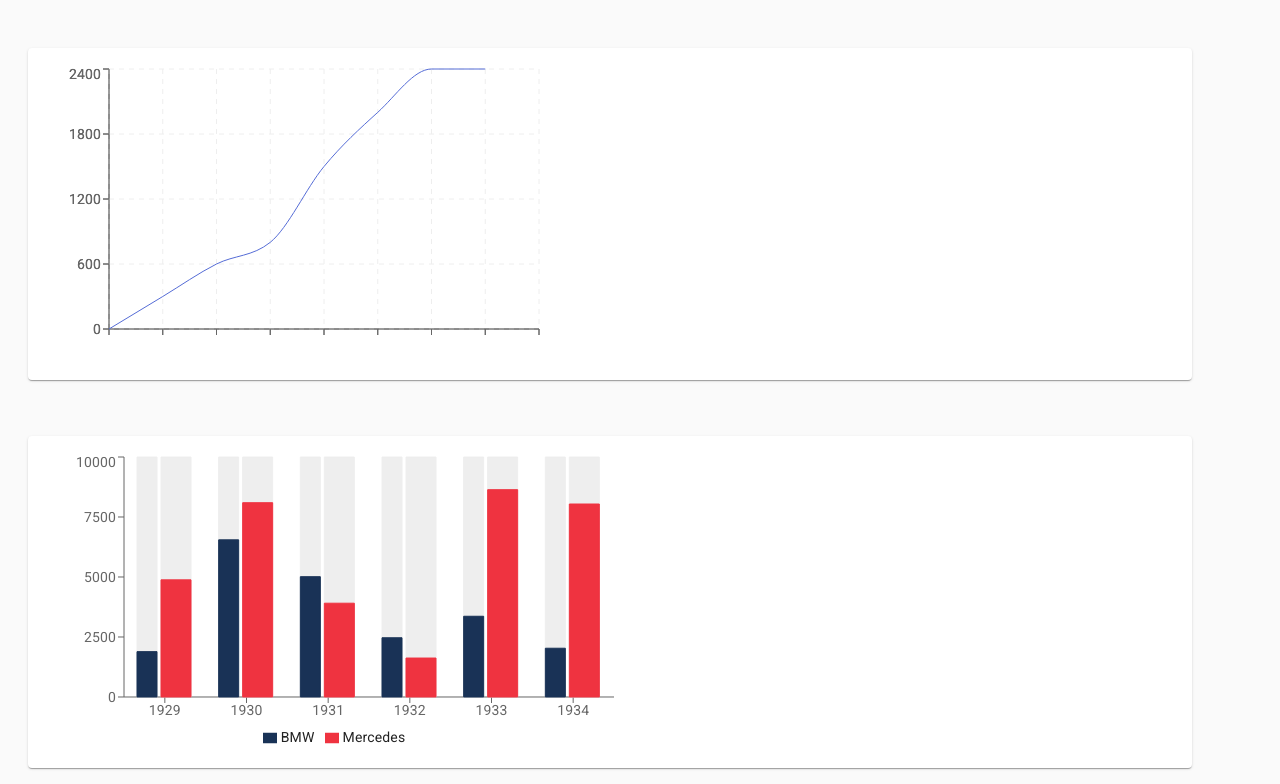
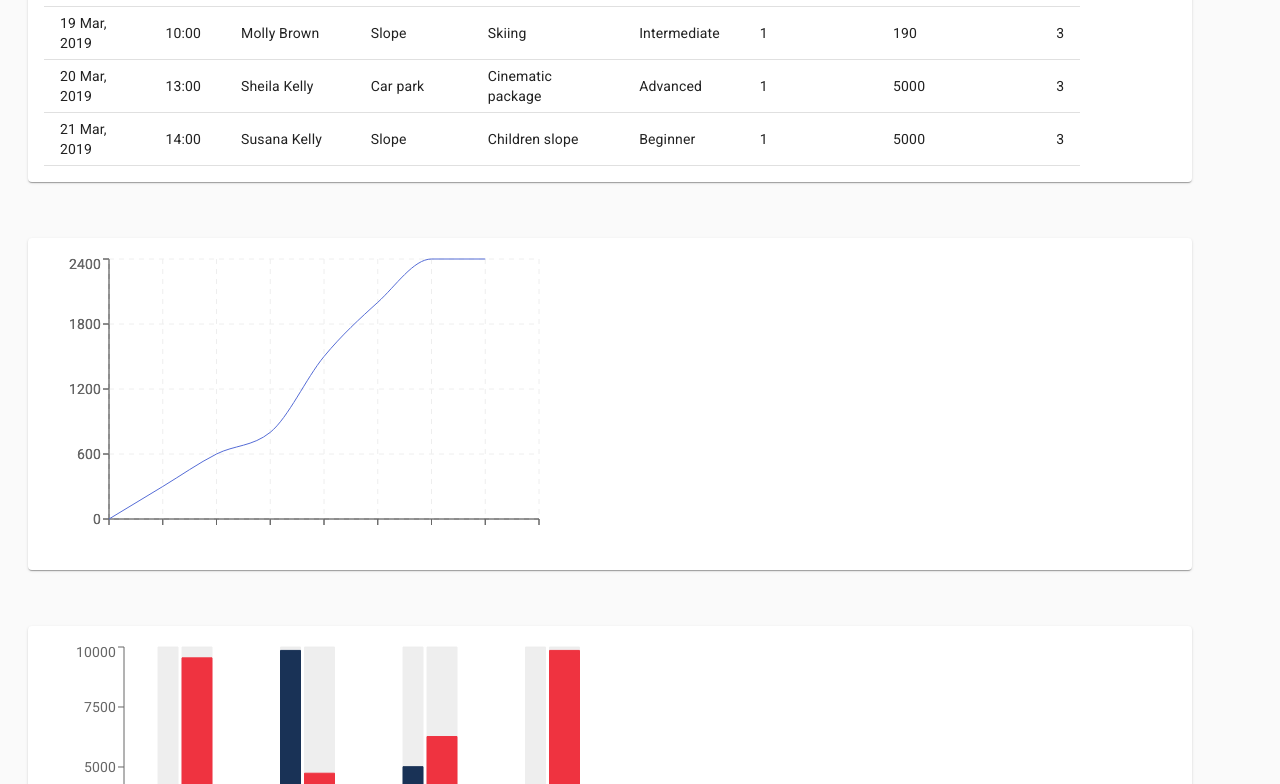
Before and after one commit to patgraczyk/instructor-dashboard, a React (Create React App) app: page / in a window 1280 px wide. Shown: the part 256-1040 px from the top of the page. Built offline with nearby package versions, Linux system fonts and the light colour scheme.

Commit message:
bar chart data rendered

```diff
--- a/src/Components/Chart.js
+++ b/src/Components/Chart.js
@@ -1,35 +1,27 @@
 import React, { Component } from 'react';
 import { BarChart, Bar, XAxis, YAxis, Tooltip, CartesianGrid, Legend, Line, LineChart } from 'recharts';
+import ActivitiesData from '../Data/ActivitiesData.json'
 
-
-class App extends Component {
+class Chart extends Component {
     cursorStyle = {
         fill: 'white'
     };
-    data = [
-        { Year: "1929", BMW: "1889", Toyota: "9547", Mercedes: "4881"},
-        { BMW: "6548", Mercedes: "8096", Toyota: "4741", Year: "1930"},
-        { Year: "1931", BMW: "5013", Toyota: "6269", Mercedes: "3908"},
-        { Year: "1932", BMW: "2468", Toyota: "9858", Mercedes: "1623"},
-        { Year: "1933", BMW: "3364", Toyota: "5595", Mercedes: "8638"},
-        { Year: "1934", BMW: "2032", Toyota: "2570", Mercedes: "8041"}
-    ];
     render(){
         return (
             <BarChart
                 width={600}
                 height={300}
-                data={this.data}
+                data= {ActivitiesData}
                 margin={{top: 5, right: 30, left: 20, bottom: 5}}>
                 <XAxis type="category" dataKey="Year"/>
                 <YAxis type="number"/>
                 <Tooltip cursor={false}/>
                 <Legend />
-                <Bar dataKey="BMW" stroke="#193256" fill="#193256" background={{ stroke: '#eee' }} isAnimationActive={true} barSize={20}/>
-                <Bar dataKey="Mercedes" stroke="#ef3340" fill="#ef3340" background={{ stroke: '#eee' }} isAnimationActive={false} barSize={30}/>
+                <Bar dataKey="Skiing" stroke="#193256" fill="#193256" background={{ stroke: '#eee' }} isAnimationActive={true} barSize={20}/>
+                <Bar dataKey="Snowboarding" stroke="#ef3340" fill="#ef3340" background={{ stroke: '#eee' }} isAnimationActive={false} barSize={30}/>
             </BarChart>
         )
     }
 }
 
-export default App;
+export default Chart;
--- a/src/Components/OrdersTable.js
+++ b/src/Components/OrdersTable.js
@@ -18,8 +18,9 @@
             <TableCell>Customer Name</TableCell>
             <TableCell>Meeting Point</TableCell>
             <TableCell>Activity</TableCell>
+            <TableCell>Level</TableCell>
             <TableCell>Number of people</TableCell>
-            <TableCell>Total Sale</TableCell>
+            <TableCell>Total Sale </TableCell>
             <TableCell align="right">Comission%</TableCell>
           </TableRow>
         </TableHead>
@@ -29,7 +30,9 @@
               <TableCell>{row.date}</TableCell>
               <TableCell>{row.time}</TableCell>
               <TableCell>{row.customerName}</TableCell>
+              <TableCell>{row.meetingPoint}</TableCell>
               <TableCell>{row.activity}</TableCell>
+              <TableCell>{row.level}</TableCell>
               <TableCell>{row.numberPeople}</TableCell>
               <TableCell>{row.totalSale}</TableCell>
               <TableCell align="right">{row.comission}</TableCell>
--- /dev/null
+++ b/src/Data/ActivitiesData.json
@@ -0,0 +1,6 @@
+[
+    { "Year": "2017", "Skiing": "1889", "Snowboarding": "9547"},
+    { "Year": "2018", "Skiing": "9858", "Snowboarding": "4741"},
+    { "Year": "2019", "Skiing": "5013", "Snowboarding": "6269"},
+    { "Year": "2020", "Skiing": "2468", "Snowboarding": "9858"}
+]
--- a/src/Data/OrdersData.json
+++ b/src/Data/OrdersData.json
@@ -2,9 +2,11 @@
   {
     "id": 1,
     "date": "16 Mar 2019",
+    "time": "19:00",
     "customerName": "Alan Danny",
     "meetingPoint": "Special Slope",
     "activity": "Snowboarding",
+    "level": "Beginner",
     "numberPeople": 4,
     "totalSale": 20,
     "comission": 7
@@ -12,9 +14,11 @@
   {
     "id": 2,
     "date": "17 Mar, 2019",
+    "time": "11:00",
     "customerName": "Stuart Morphy",
     "meetingPoint": "Slope",
     "activity": "Skiing",
+    "level": "Advanced",
     "numberPeople": 2,
     "totalSale": 19,
     "comission": 5
@@ -22,11 +26,37 @@
   {
     "id": 3,
     "date": "19 Mar, 2019",
+    "time": "10:00",
     "customerName": "Molly Brown",
     "meetingPoint": "Slope",
     "activity": "Skiing",
+    "level": "Intermediate",
     "numberPeople": 1,
     "totalSale": 190,
     "comission": 3
+  },
+  {
+    "id": 4,
+    "date": "20 Mar, 2019",
+    "time": "13:00",
+    "customerName": "Sheila Kelly",
+    "meetingPoint": "Car park",
+    "activity": "Cinematic package",
+    "level": "Advanced",
+    "numberPeople": 1,
+    "totalSale": 5000,
+    "comission": 3
+  },
+  {
+    "id": 5,
+    "date": "21 Mar, 2019",
+    "time": "14:00",
+    "customerName": "Susana Kelly",
+    "meetingPoint": "Slope",
+    "activity": "Children slope",
+    "level": "Beginner",
+    "numberPeople": 1,
+    "totalSale": 5000,
+    "comission": 3
   }
 ]
```
Also changed, not shown: src/Components/PieChartGraph.js (deleted, +0 -33 lines), src/Data/Constants.js (deleted).
